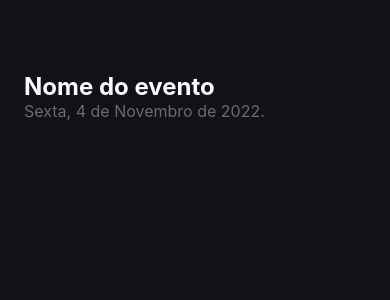
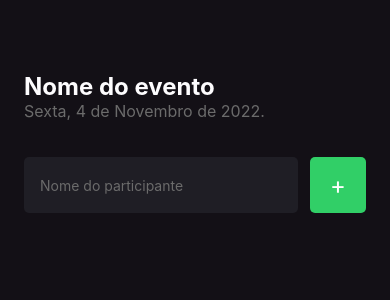
Before and after one commit to ArthurMCS/imHere, a React Native app: screen / in a window 390 px wide. Shown: the top 300 px of the page. Built offline with nearby package versions, Linux system fonts and the light colour scheme.

Commit message:
create the home screen

```diff
--- a/src/screens/Home/index.tsx
+++ b/src/screens/Home/index.tsx
@@ -1,7 +1,12 @@
-import { Text, View } from 'react-native';
+import { Text, TextInput, TouchableOpacity, View } from 'react-native';
 import { styles } from './styles'
 
 export default function Home() {
+    function handleParticipantAdd() {
+        console.log('xxxx');
+
+    }
+
     return (
         <View style={styles.container}>
             <Text style={styles.eventName}>
@@ -10,6 +15,20 @@
             <Text style={styles.eventDate}>
                 Sexta, 4 de Novembro de 2022.
             </Text>
+
+            <View style={styles.form}>
+                <TextInput
+                    style={styles.input}
+                    placeholder="Nome do participante"
+                    placeholderTextColor="#6B6B6B"
+                />
+
+                <TouchableOpacity style={styles.button} onPress={handleParticipantAdd}>
+                    <Text style={styles.buttonText}>
+                        +
+                    </Text>
+                </TouchableOpacity>
+            </View>
         </View>
     )
 }
--- a/src/screens/Home/styles.ts
+++ b/src/screens/Home/styles.ts
@@ -16,4 +16,31 @@
         color: '#6B6B6B',
         fontSize: 16,
     },
+    input: {
+        flex: 1,
+        backgroundColor: '#1F1E25',
+        borderRadius: 5,
+        color: '#FFF',
+        padding: 16,
+        marginRight: 12,
+        height: 56,
+    },
+    buttonText: {
+        color: '#FFF',
+        fontSize: 24,
+    },
+    button: {
+        width: 56,
+        height: 56,
+        borderRadius: 5,
+        backgroundColor: '#31CF67',
+        alignItems: 'center',
+        justifyContent: 'center',
+    },
+    form: {
+        width: '100%',
+        flexDirection: 'row',
+        marginTop: 36,
+        marginBottom: 42,
+    },
 });
```
